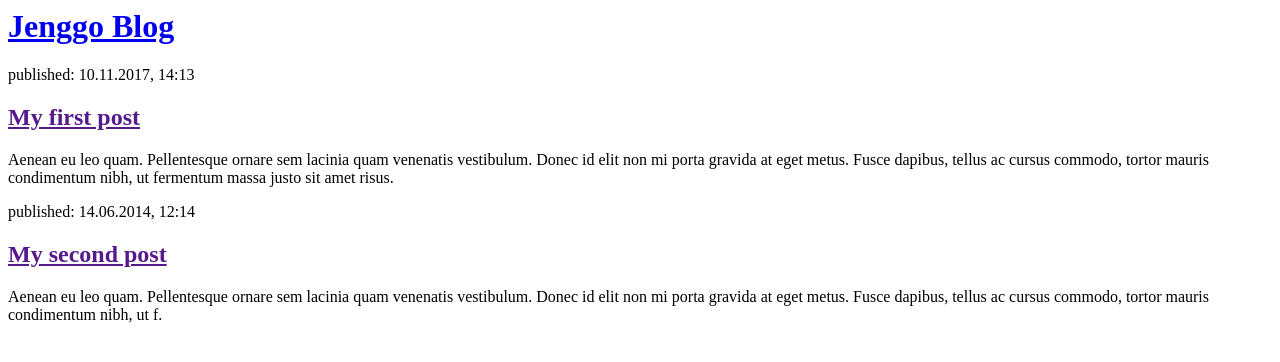
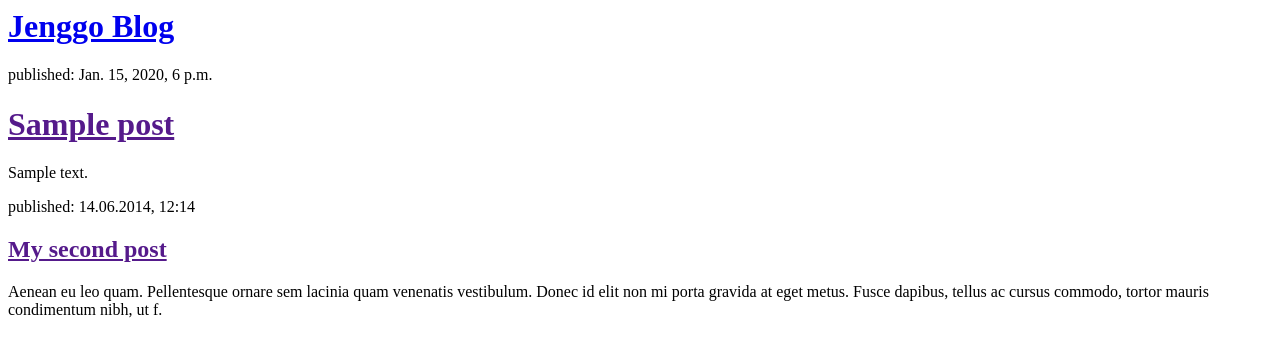
Before and after one commit to lawira/my-first-blog, a Django app: template blog/templates/blog/post_list.html in a window 1280 px wide. Shown: the top 362 px of the page. Run offline with Django 3.2, Linux system fonts and the light colour scheme; the template is opened without the code that fills it: values that come from a table or form of the project are taken from there, others are empty; tables that the repository leaves empty hold one stand-in row (values such as "Sample post").

Commit message:
Modified templates to display posts from database.

```diff
--- a/blog/templates/blog/post_list.html
+++ b/blog/templates/blog/post_list.html
@@ -7,11 +7,13 @@
             <h1><a href="/">Jenggo Blog</a></h1>
         </div>
 
-        <div>
-            <p>published: 10.11.2017, 14:13</p>
-            <h2><a href="">My first post</a></h2>
-            <p>Aenean eu leo quam. Pellentesque ornare sem lacinia quam venenatis vestibulum. Donec id elit non mi porta gravida at eget metus. Fusce dapibus, tellus ac cursus commodo, tortor mauris condimentum nibh, ut fermentum massa justo sit amet risus.</p>
-        </div>
+            {% for post in posts %}
+                <div>
+                <p>published: {{ post.published_date }}</p>
+                <h1><a href="">{{ post.title }}</a></h1>
+                <p>{{ post.text|linebreaksbr }}</p>
+                </div>
+            {% endfor %}
 
         <div>
             <p>published: 14.06.2014, 12:14</p>
--- a/blog/views.py
+++ b/blog/views.py
@@ -1,5 +1,11 @@
 from django.shortcuts import render
+from django.utils import timezone
+from .models import Post
 
 # Create your views here.
 def post_list(request):
 	return render(request, 'blog/post_list.html')
+
+def post_list(request):
+    posts = Post.objects.filter(published_date__lte=timezone.now()).order_by('published_date')
+    return render(request, 'blog/post_list.html', {'posts': posts})
```
